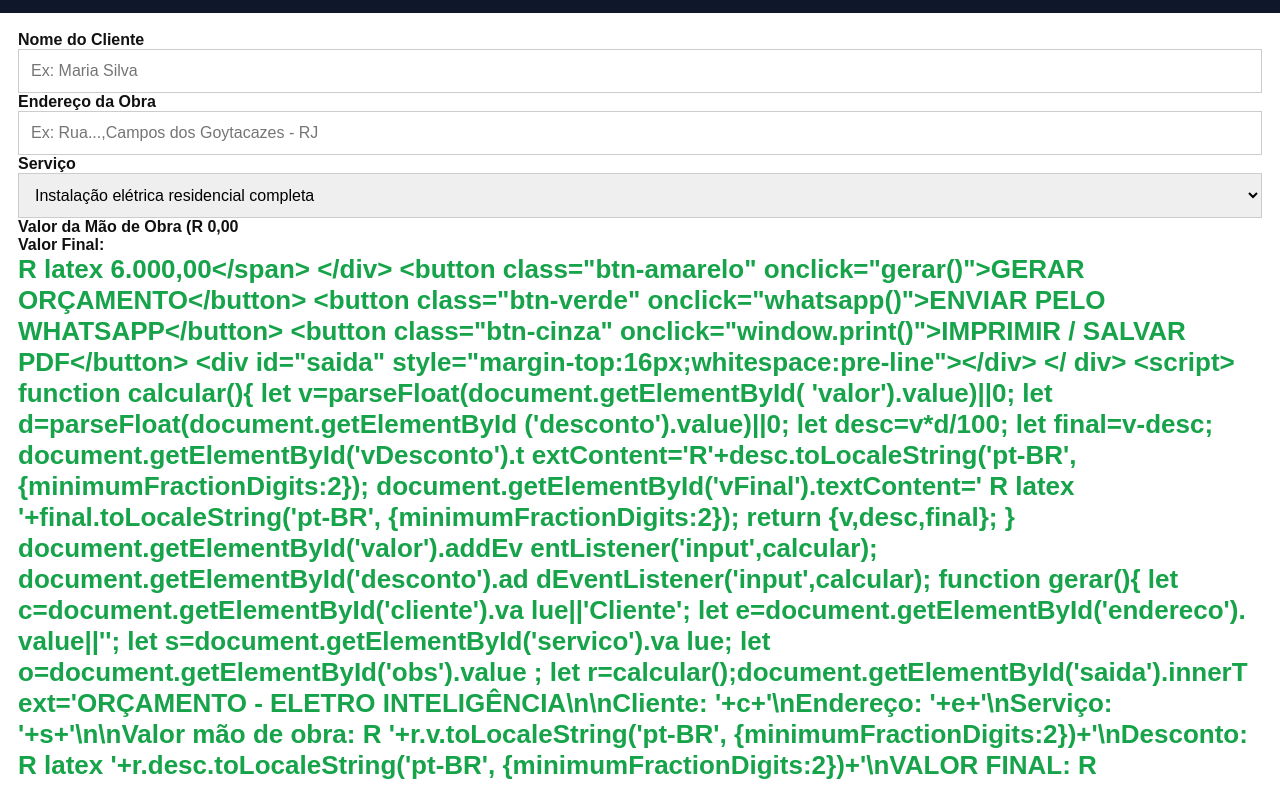
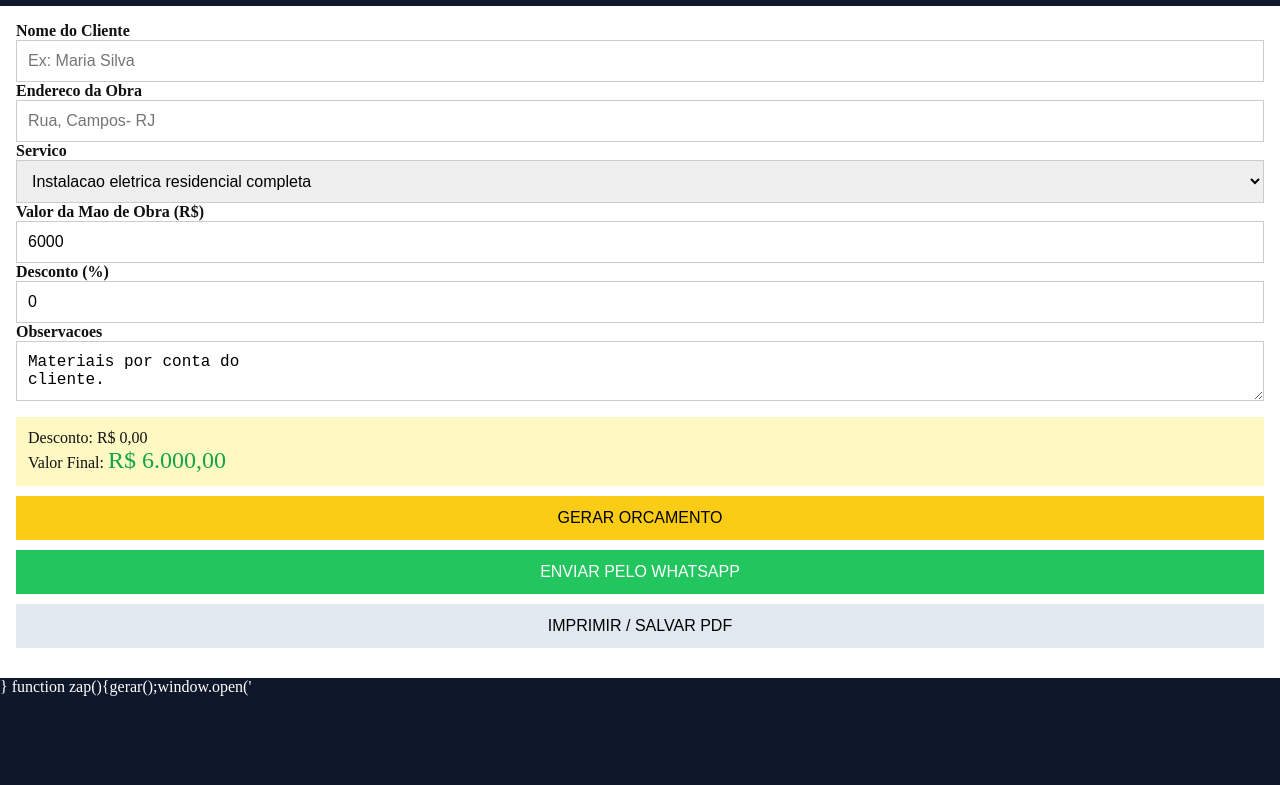
Before and after one commit to andersonsilva199154-maker/ELETRO-INTELIGENCE, a plain HTML site: page index.html in a window 1280 px wide. Shown: the part 74-859 px from the top of the page. After the commit the page ends 800 px from the top, so only its background shows below. Drawn offline with Linux system fonts and the light colour scheme.

Commit message:
Update index.html

```diff
--- a/index.html
+++ b/index.html
@@ -3,113 +3,95 @@
 <head>
 <meta charset="UTF-8">
 <meta name="viewport" content="width=devicewidth, initial-scale=1.0">
-<title>Eletro Inteligência - Orçamento</title>
+<title>Eletro Inteligencia</title>
 <style>
-body{font-family:Arial,sansserif;background:#0f172a;color:#fff;margin:0;pad
-ding:16px}
-.card{background:#fff;color:#111;borderradius:16px;padding:18px;maxwidth:520px;margin:auto}
-h1{color:#facc15;text-align:center;margin:0}
-p.sub{text-align:center;color:#cbd5e1}
-label{font-weight:bold;display:block;margintop:12px}
-input,select,textarea{width:100%;padding:12px;b
-order-radius:10px;border:1px solid #ccc;margintop:5px;box-sizing:border-box;font-size:16px}
-button{width:100%;padding:14px;border:none;bor
-der-radius:12px;font-size:17px;fontweight:bold;margin-top:12px;cursor:pointer}
-.btn-amarelo{background:#facc15}
-.btn-verde{background:#22c55e;color:#fff}
-.btn-cinza{background:#e2e8f0}
-.resultado{background:#fef9c3;borderradius:12px;padding:14px;margin-top:14px}
-.total{font-size:26px;fontweight:bold;color:#16a34a;display:block}
+body{fontfamily:Arial;background:#0f172a;color:#fff;paddi
+ng:14px;margin:0}
+.card{background:#fff;color:#111;borderradius:14px;padding:16px;maxwidth:520px;margin:auto}
+h1{color:#facc15;text-align:center}
+label{font-weight:bold;display:block;margintop:10px}
+input,select,textarea{width:100%;padding:11px;b
+order-radius:10px;border:1px solid #ccc;margintop:4px;box-sizing:border-box;font-size:16px}
+button{width:100%;padding:13px;border:none;bor
+der-radius:11px;font-size:16px;fontweight:bold;margin-top:10px}
+.a{background:#facc15}.v{background:#22c55e;color:#fff}.c{background:#e2e8f0}
+.box{background:#fef9c3;padding:12px;borderradius:10px;margin-top:12px}
+.total{font-size:24px;fontweight:bold;color:#16a34a}
 </style>
 </head>
 <body>
-<h1>Õ ELETRO INTELIGÊNCIA</h1>
-<p class="sub">Gerador de Orçamento Elétrico</
-p>
+<h1>ELETRO INTELIGENCIA</h1>
 <div class="card">
 <label>Nome do Cliente</label>
-<input id="cliente" placeholder="Ex: Maria Silva"><label>Endereço da Obra</label>
-<input id="endereco" placeholder="Ex: Rua...,
-Campos dos Goytacazes - RJ">
-<label>Serviço</label>
+<input id="cliente" placeholder="Ex: Maria Silva">
+<label>Endereco da Obra</label>
+<input id="endereco" placeholder="Rua, Campos
+- RJ">
+<label>Servico</label>
 <select id="servico">
-<option>Instalação elétrica residencial
+<option>Instalacao eletrica residencial
 completa</option>
-<option>Instalação de padrão de entrada</
-option>
-<option>Montagem de QDC / Quadro de
-distribuição</option>
-<option>Passagem de cabos / fiação</option>
-<option>Instalação de tomadas e interruptores</
-option>
-<option>Outro serviço</option>
-</select>
-<label>Valor da Mão de Obra (R
-0,00</span><br>
-<span>Valor Final: </span><span class="total"id="vFinal">R
-latex
-6.000,00&lt;/span&gt; &lt;/div&gt;
-&lt;button class="btn-amarelo"
-onclick="gerar()"&gt;GERAR
-ORÇAMENTO&lt;/button&gt; &lt;button
-class="btn-verde"
-onclick="whatsapp()"&gt;ENVIAR PELO
-WHATSAPP&lt;/button&gt; &lt;button
-class="btn-cinza"
-onclick="window.print()"&gt;IMPRIMIR /
-SALVAR PDF&lt;/button&gt; &lt;div
-id="saida" style="margin-top:16px;whitespace:pre-line"&gt;&lt;/div&gt; &lt;/
-div&gt; &lt;script&gt; function calcular(){
-let
-v=parseFloat(document.getElementById(
-'valor').value)||0; let
-d=parseFloat(document.getElementById
-('desconto').value)||0; let desc=v*d/100;
-let final=v-desc;
-document.getElementById('vDesconto').t
-extContent='R'+desc.toLocaleString('pt-BR',
-{minimumFractionDigits:2});
+<option>Padrao de entrada</option>
+<option>Quadro QDC</option>
+<option>Fiacao</option>
+<option>Tomadas e interruptores</option>
+<option>Outro servico</option></select>
+<label>Valor da Mao de Obra (R$)</label>
+<input id="valor" type="number" value="6000">
+<label>Desconto (%)</label>
+<input id="desconto" type="number" value="0">
+<label>Observacoes</label>
+<textarea id="obs">Materiais por conta do
+cliente.</textarea>
+<div class="box">
+Desconto: <span id="vDesconto">R$ 0,00</
+span><br>
+Valor Final: <span class="total" id="vFinal">R$
+6.000,00</span>
+</div>
+<button class="a" onclick="gerar()">GERAR
+ORCAMENTO</button>
+<button class="v" onclick="zap()">ENVIAR PELO
+WHATSAPP</button>
+<button class="c"
+onclick="window.print()">IMPRIMIR / SALVAR
+PDF</button>
+<div id="saida" style="margin-top:14px;whitespace:pre-line"></div>
+</div><script>
+function calc(){
+var
+v=parseFloat(document.getElementById('valor').v
+alue)||0;
+var
+d=parseFloat(document.getElementById('descon
+to').value)||0;
+var desc=v*d/100;
+var fin=v-desc;
+document.getElementById('vDesconto').textCont
+ent='R$ '+desc.toFixed(2);
 document.getElementById('vFinal').textContent='
-R
-latex
-'+final.toLocaleString('pt-BR',
-{minimumFractionDigits:2}); return
-{v,desc,final}; }
-document.getElementById('valor').addEv
-entListener('input',calcular);
-document.getElementById('desconto').ad
-dEventListener('input',calcular); function
-gerar(){ let
-c=document.getElementById('cliente').va
-lue||'Cliente'; let
-e=document.getElementById('endereco').
-value||''; let
-s=document.getElementById('servico').va
-lue; let
-o=document.getElementById('obs').value
-; let r=calcular();document.getElementById('saida').innerT
-ext='ORÇAMENTO - ELETRO
-INTELIGÊNCIA\n\nCliente:
-'+c+'\nEndereço: '+e+'\nServiço:
-'+s+'\n\nValor mão de obra: R
-'+r.v.toLocaleString('pt-BR',
-{minimumFractionDigits:2})+'\nDesconto: R
-latex
-'+r.desc.toLocaleString('pt-BR',
-{minimumFractionDigits:2})+'\nVALOR
-FINAL: R
-'+r.final.toLocaleString('pt-BR',
-{minimumFractionDigits:2})+'\n\nObservações:
-'+o;
+R$ '+fin.toFixed(2);
+return {v:v,desc:desc,fin:fin};
 }
-function whatsapp(){
-gerar();
-lettexto=encodeURIComponent(document.getElem
-entById('saida').innerText);
-window.open('https://wa.me/5522999999999?
-text='+texto,'_blank');
-}
-calcular();
+document.getElementById('valor').addEventListe
+ner('input',calc);
+document.getElementById('desconto').addEventL
+istener('input',calc);
+function gerar(){
+var r=calc();
+var t='ORCAMENTO - ELETRO
+INTELIGENCIA\nCliente:'+document.getElementById('cliente').value+'\nE
+ndereco:
+'+document.getElementById('endereco').value+'\
+nServico:
+'+document.getElementById('servico').value+'\nV
+alor: R$ '+r.v+'\nDesconto: R$ '+r.desc+'\nVALOR
+FINAL: R$ '+r.fin;
+document.getElementById('saida').innerText=t;
+));}
+calc();
 </script>
 </body>
 </html>
+}
+function zap(){gerar();window.open('
```
